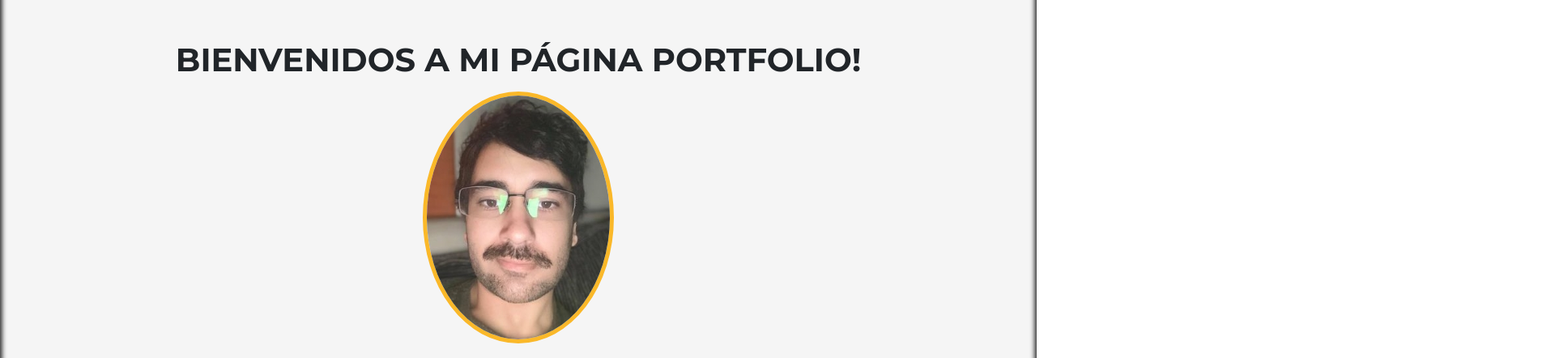
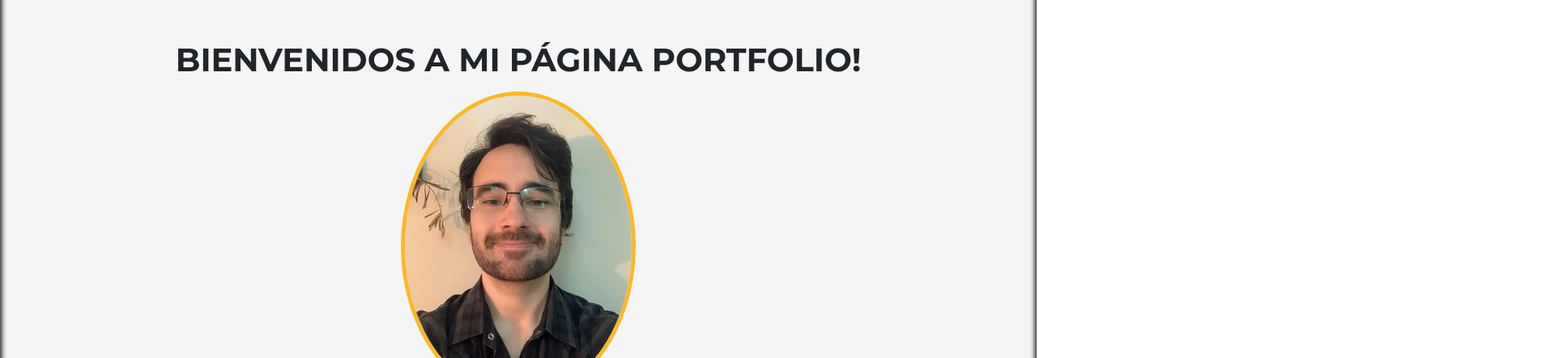
Before and after one commit to PabloDerluk88/portfolio, a plain HTML site: page index.html in a window 1280 px wide. Shown: the part 850-1292 px from the top of the page at 81% size, 1920 px wide, since content can reach past the window. Drawn offline with nearby package versions, Linux system fonts and the light colour scheme; a web font is replaced by a local one.

Commit message:
img added

```diff
--- a/index.html
+++ b/index.html
@@ -72,7 +72,7 @@
                 <div class="row">
                     <div class="col-sm-12">
                         <div class="about-me">
-                            <img src="images/yo.jpg" class="img-fluid rounded-circle mx-auto d-block" alt="">
+                            <img src="images/yo2.jpg" class="img-fluid rounded-circle mx-auto d-block" alt="">
                             <h4>Pablo Germán Wlasiuk Derluk</h4>
                             <p>Trainee Front-end Web Developer</p>
                             <ul class="list-inline social-buttons" id="about-links">
```
Also changed, not shown: images/yo2.jpg (added).
